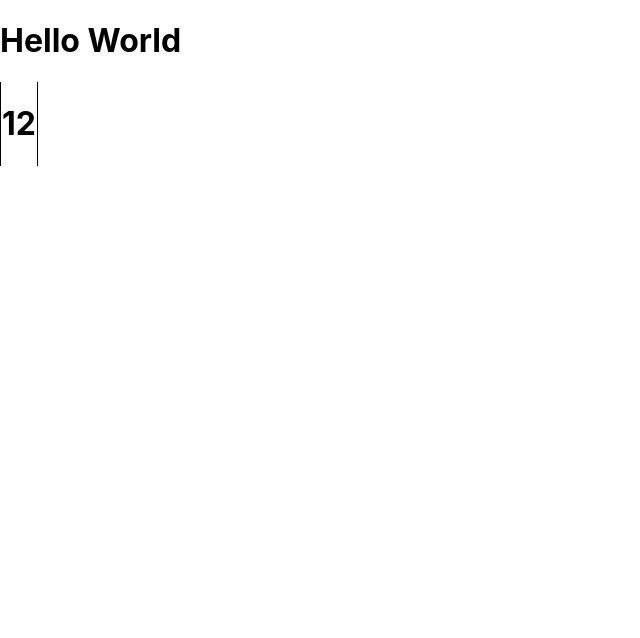
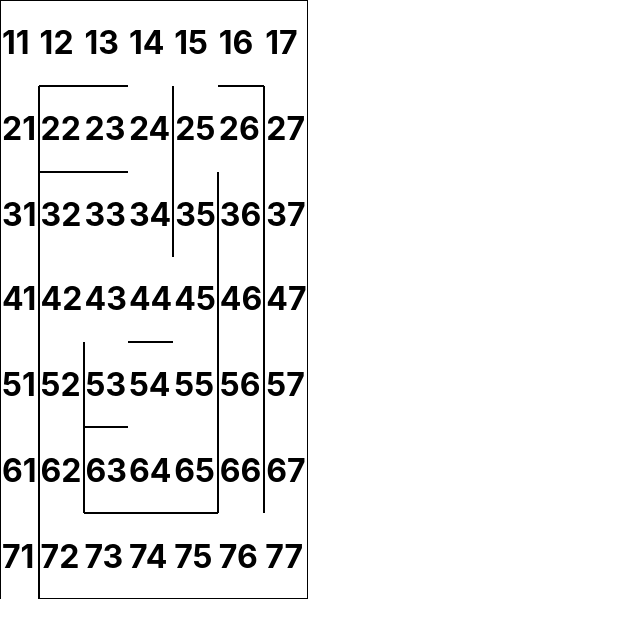
Before and after one commit to TheWoodward/Francesco-and-the-Wolf, a React (Create React App) app: page / in a window 1280 px wide. Shown: the top 638 px of the page, without its empty margins (0-640 px from the left). Built offline with nearby package versions, Linux system fonts and the light colour scheme.

Commit message:
added grid

```diff
--- a/src/App.jsx
+++ b/src/App.jsx
@@ -1,9 +1,10 @@
-import Square from "./Square";
+import Grid from "./Grid";
+import data from "./PuzzleSetups.json";
+import { getGrid } from "./helpers";
 
 const App = () => (
   <div className="App">
-    <h1>Hello World</h1>
-    <Square row={1} column={2} borders="LR"></Square>
+    <Grid data={getGrid(data.puzzles[0].layout)}></Grid>
   </div>
 );
 
--- /dev/null
+++ b/src/Grid.jsx
@@ -0,0 +1,28 @@
+import Square from "./Square";
+
+const Grid = ({ data }) => {
+  console.log("hello", data);
+  return (
+    <div>
+      {data.map((row) => {
+        console.log(row);
+        return (
+          <tr>
+            {row.map((squareData) => {
+              console.log(squareData);
+              return (
+                <Square
+                  row={squareData.row}
+                  column={squareData.column}
+                  borders={squareData.borders}
+                ></Square>
+              );
+            })}
+          </tr>
+        );
+      })}
+    </div>
+  );
+};
+
+export default Grid;
--- /dev/null
+++ b/src/PuzzleSetups.json
@@ -0,0 +1,60 @@
+{
+    "puzzles": [
+        {
+            "name": "puzzle1",
+            "layout": [
+                { "row": 1, "column": 1, "borders": "LT" },
+                { "row": 1, "column": 2, "borders": "TB" },
+                { "row": 1, "column": 3, "borders": "TB" },
+                { "row": 1, "column": 4, "borders": "T" },
+                { "row": 1, "column": 5, "borders": "T" },
+                { "row": 1, "column": 6, "borders": "TB" },
+                { "row": 1, "column": 7, "borders": "TR" },
+                { "row": 2, "column": 1, "borders": "LR" },
+                { "row": 2, "column": 2, "borders": "LTB" },
+                { "row": 2, "column": 3, "borders": "TB" },
+                { "row": 2, "column": 4, "borders": "R" },
+                { "row": 2, "column": 5, "borders": "L" },
+                { "row": 2, "column": 6, "borders": "TR" },
+                { "row": 2, "column": 7, "borders": "LR" },
+                { "row": 3, "column": 1, "borders": "LR" },
+                { "row": 3, "column": 2, "borders": "LT" },
+                { "row": 3, "column": 3, "borders": "T" },
+                { "row": 3, "column": 4, "borders": "R" },
+                { "row": 3, "column": 5, "borders": "LR" },
+                { "row": 3, "column": 6, "borders": "LR" },
+                { "row": 3, "column": 7, "borders": "LR" },
+                { "row": 4, "column": 1, "borders": "LR" },
+                { "row": 4, "column": 2, "borders": "L" },
+                { "row": 4, "column": 3, "borders": "" },
+                { "row": 4, "column": 4, "borders": "B" },
+                { "row": 4, "column": 5, "borders": "R" },
+                { "row": 4, "column": 6, "borders": "LR" },
+                { "row": 4, "column": 7, "borders": "LR" },
+                { "row": 5, "column": 1, "borders": "LR" },
+                { "row": 5, "column": 2, "borders": "LR" },
+                { "row": 5, "column": 3, "borders": "LB" },
+                { "row": 5, "column": 4, "borders": "T" },
+                { "row": 5, "column": 5, "borders": "R" },
+                { "row": 5, "column": 6, "borders": "LR" },
+                { "row": 5, "column": 7, "borders": "LR" },
+                { "row": 6, "column": 1, "borders": "LR" },
+                { "row": 6, "column": 2, "borders": "LR" },
+                { "row": 6, "column": 3, "borders": "LTB" },
+                { "row": 6, "column": 4, "borders": "B" },
+                { "row": 6, "column": 5, "borders": "BR" },
+                { "row": 6, "column": 6, "borders": "LR" },
+                { "row": 6, "column": 7, "borders": "LR" },
+                { "row": 7, "column": 1, "borders": "LR" },
+                { "row": 7, "column": 2, "borders": "LB" },
+                { "row": 7, "column": 3, "borders": "TB" },
+                { "row": 7, "column": 4, "borders": "TB" },
+                { "row": 7, "column": 5, "borders": "TB" },
+                { "row": 7, "column": 6, "borders": "B" },
+                { "row": 7, "column": 7, "borders": "BR" }
+            ],
+            "wolf": { "row": 3, "column": 6 },
+            "Francesco": { "row": 3, "column": 4 }
+        }
+    ]
+}
--- a/src/Square.jsx
+++ b/src/Square.jsx
@@ -3,13 +3,13 @@ const Square = ({ row, column, borders }) => {
     console.log(border);
     switch (border) {
       case "L":
-        return "left";
+        return "Left";
       case "R":
-        return "right";
+        return "Right";
       case "T":
-        return "top";
+        return "Top";
       case "B":
-        return "bottom";
+        return "Bottom";
       default:
         break;
     }
@@ -19,7 +19,7 @@ const Square = ({ row, column, borders }) => {
     if (borders) {
       const styles = {};
       borders.split("").forEach((border) => {
-        styles["border-" + getDirectionString(border)] = "1px solid black";
+        styles["border" + getDirectionString(border)] = "1px solid black";
       });
       return styles;
     }
--- /dev/null
+++ b/src/helpers.js
@@ -0,0 +1,12 @@
+export const getGrid = data => {
+    const grid = [];
+    data.forEach(square => {
+        if (grid[square.row-1]){
+            grid[square.row-1].push(square)
+        } else {
+            grid.push([square])
+        }
+    });
+    console.log(grid)
+    return grid;
+}
```
